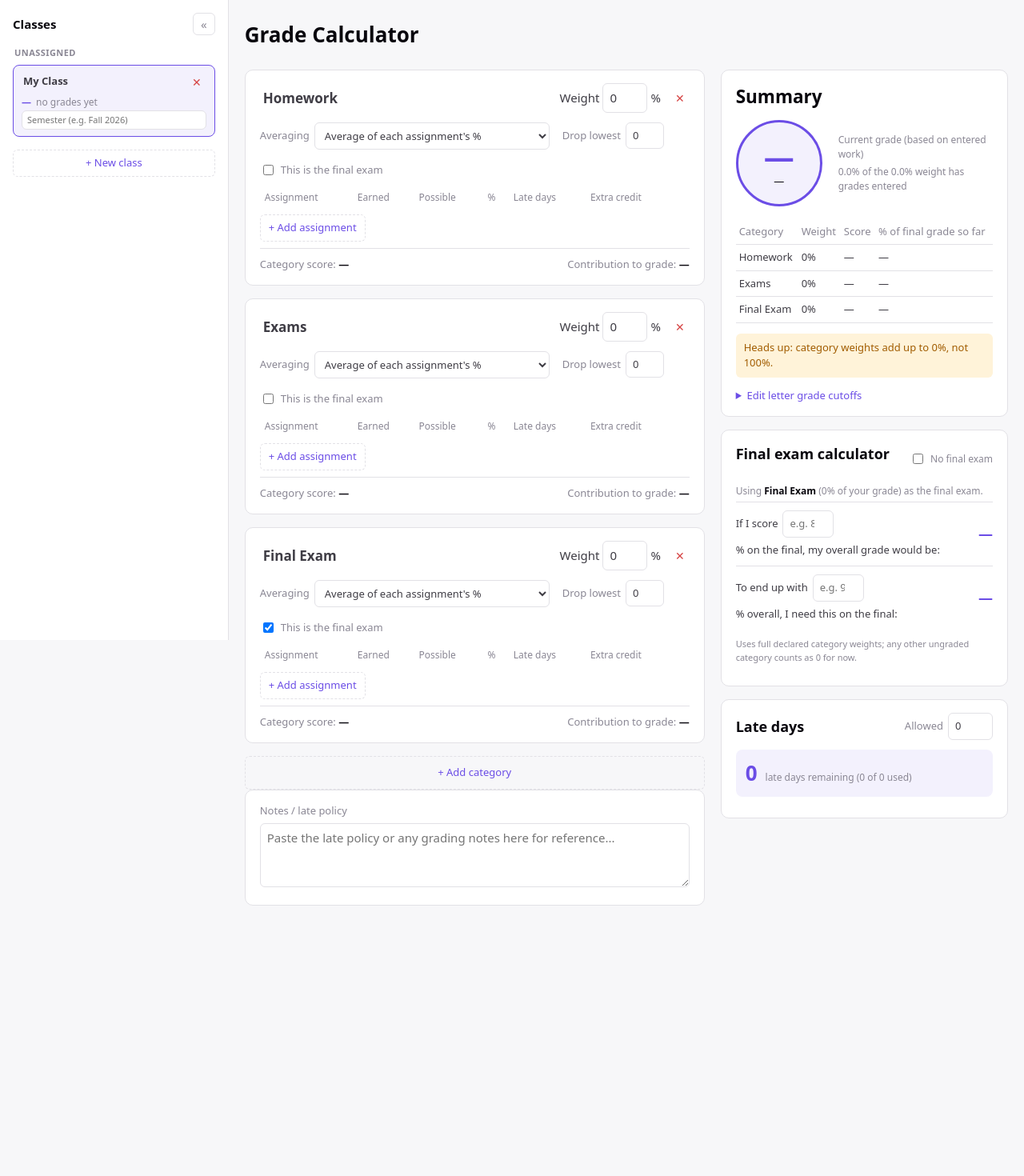
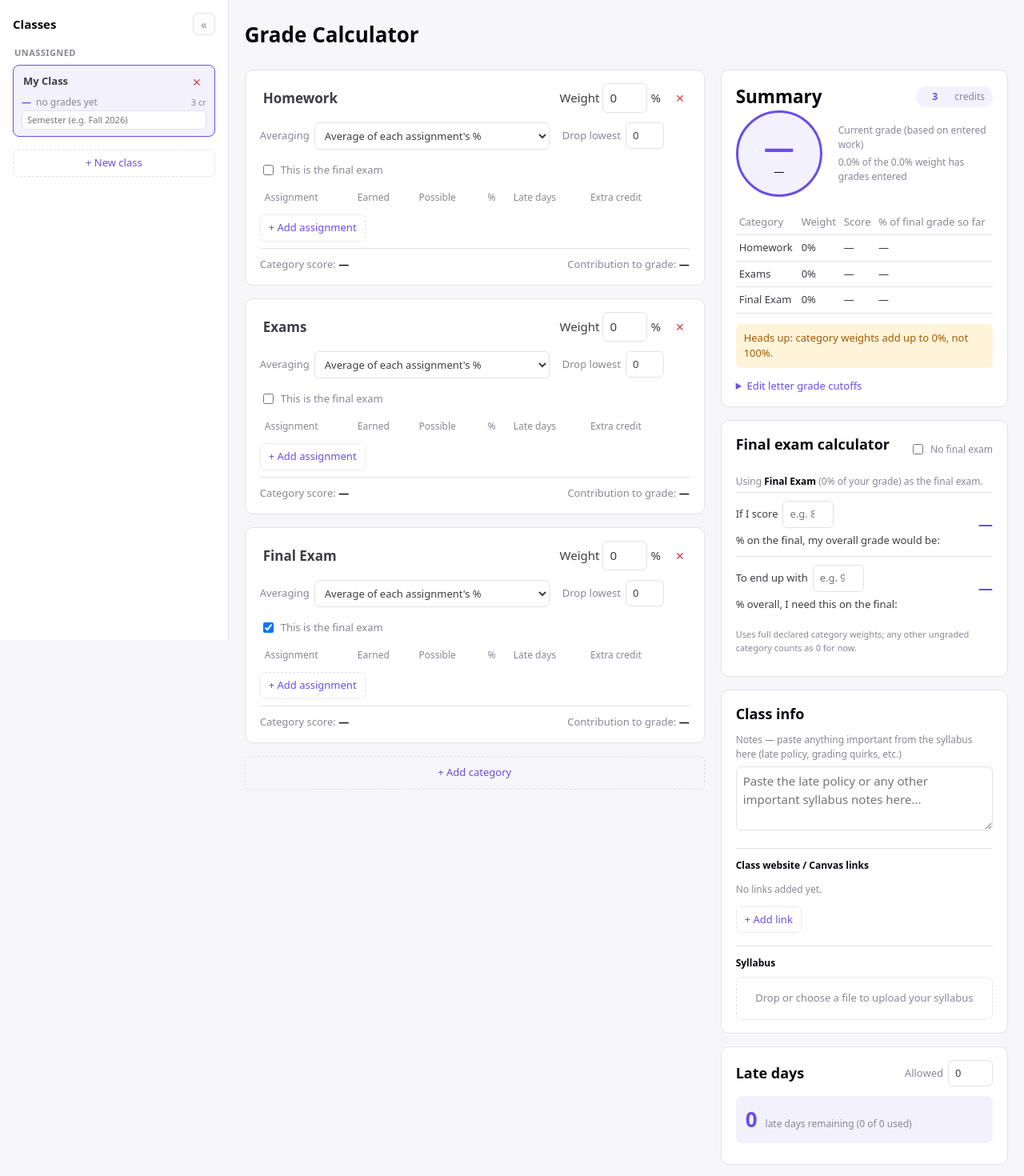
Before and after one commit to T-ya777/Grade-calculater, a React (Vite) app: page / in a window 1280 px wide. Shown: the top 1470 px of the page at 80% size. Before the commit the page ends 1212 px from the top, so only its background shows below. Built offline with nearby package versions, Linux system fonts and the light colour scheme.

Commit message:
upload + credits
add the sidebar to upload syllabus/ add class related links and important info. add credits of the class

```diff
--- a/src/App.css
+++ b/src/App.css
@@ -209,6 +209,38 @@ header h1 {
 
 .summary-card h2 {
   margin-bottom: 12px;
+}
+
+.summary-card-header {
+  display: flex;
+  align-items: center;
+  justify-content: space-between;
+  gap: 12px;
+}
+
+.summary-card-header h2 {
+  margin-bottom: 0;
+}
+
+.credits-badge {
+  display: flex;
+  align-items: center;
+  gap: 6px;
+  font-size: 12px;
+  color: var(--muted);
+  background: var(--accent-bg);
+  border-radius: 999px;
+  padding: 4px 10px 4px 8px;
+}
+
+.credits-badge input {
+  width: 34px;
+  border: none;
+  background: transparent;
+  padding: 0;
+  text-align: right;
+  color: var(--accent);
+  font-weight: 700;
 }
 
 .summary-grade {
@@ -634,6 +666,11 @@ header h1 {
   color: var(--accent);
 }
 
+.mini-credits {
+  margin-left: auto;
+  font-size: 11px;
+}
+
 .class-chip {
   width: 44px;
   height: 44px;
@@ -681,3 +718,115 @@ header h1 {
   padding: 3px 6px;
   color: var(--muted);
 }
+
+/* Class info card */
+
+.class-info-card h2 {
+  font-size: 18px;
+  margin-bottom: 10px;
+}
+
+.notes-label {
+  display: block;
+  font-size: 12px;
+  color: var(--muted);
+  margin-bottom: 6px;
+}
+
+.class-info-section {
+  margin-top: 16px;
+  padding-top: 12px;
+  border-top: 1px solid var(--border);
+}
+
+.class-info-section-label {
+  font-size: 12px;
+  font-weight: 600;
+  color: var(--text-h);
+  margin-bottom: 8px;
+}
+
+.muted {
+  color: var(--muted);
+}
+
+.muted.small {
+  font-size: 12px;
+}
+
+.website-link-row {
+  display: flex;
+  align-items: center;
+  gap: 6px;
+  margin-bottom: 6px;
+}
+
+.website-link-label {
+  flex: 0 0 100px;
+  font-size: 13px;
+}
+
+.website-link-url {
+  flex: 1;
+  min-width: 0;
+  font-size: 13px;
+}
+
+.website-link-open {
+  color: var(--accent);
+  text-decoration: none;
+  font-size: 14px;
+  padding: 2px 4px;
+}
+
+.syllabus-upload {
+  display: flex;
+  align-items: center;
+  justify-content: center;
+  text-align: center;
+  border: 1px dashed var(--border);
+  border-radius: 8px;
+  padding: 16px 10px;
+  font-size: 13px;
+  color: var(--muted);
+  cursor: pointer;
+}
+
+.syllabus-upload:hover {
+  border-color: var(--accent);
+  color: var(--accent);
+}
+
+.syllabus-upload input {
+  display: none;
+}
+
+.syllabus-row {
+  display: flex;
+  align-items: center;
+  gap: 10px;
+  font-size: 13px;
+  border: 1px solid var(--border);
+  border-radius: 8px;
+  padding: 8px 10px;
+}
+
+.syllabus-name {
+  flex: 1;
+  min-width: 0;
+  overflow: hidden;
+  text-overflow: ellipsis;
+  white-space: nowrap;
+  color: var(--accent);
+  text-decoration: none;
+  background: none;
+  border: none;
+  text-align: left;
+  padding: 0;
+  font: inherit;
+  cursor: pointer;
+}
+
+.syllabus-name:hover {
+  text-decoration: underline;
+}
--- a/src/App.jsx
+++ b/src/App.jsx
@@ -5,6 +5,7 @@ import CategoryCard from "./components/CategoryCard";
 import SummaryPanel from "./components/SummaryPanel";
 import LateDaysCard from "./components/LateDaysCard";
 import FinalExamCard from "./components/FinalExamCard";
+import ClassInfoCard from "./components/ClassInfoCard";
 import { computeOverall } from "./utils/grading";
 import { loadProfiles, saveProfiles, newClassProfile, newCategory } from "./utils/storage";
 
@@ -145,19 +146,6 @@ export default function App() {
             <button className="add-btn add-category-btn" onClick={addCategory}>
               + Add category
             </button>
-
-            <div className="card">
-              <label className="late-policy-label" htmlFor="late-policy">
-                Notes / late policy
-              </label>
-              <textarea
-                id="late-policy"
-                className="late-policy-input"
-                placeholder="Paste the late policy or any grading notes here for reference..."
-                value={active.latePolicy || ""}
-                onChange={(e) => updateActive({ latePolicy: e.target.value })}
-              />
-            </div>
           </div>
 
           <div className="summary-column">
@@ -165,11 +153,14 @@ export default function App() {
               overall={overall}
               scale={active.scale}
               onScaleChange={(scale) => updateActive({ scale })}
+              credits={active.credits}
+              onCreditsChange={(credits) => updateActive({ credits })}
             />
             <FinalExamCard
               classProfile={active}
               onNoFinalExamChange={(noFinalExam) => updateActive({ noFinalExam })}
             />
+            <ClassInfoCard classProfile={active} onChange={updateActive} />
             <LateDaysCard
               classProfile={active}
               onTotalChange={(totalLateDays) => updateActive({ totalLateDays })}
--- /dev/null
+++ b/src/components/ClassInfoCard.jsx
@@ -0,0 +1,149 @@
+import { newWebsiteLink } from "../utils/storage";
+
+const MAX_SYLLABUS_BYTES = 4 * 1024 * 1024; // ~4MB, keeps localStorage happy
+
+function readFileAsDataUrl(file) {
+  return new Promise((resolve, reject) => {
+    const reader = new FileReader();
+    reader.onload = () => resolve(reader.result);
+    reader.onerror = reject;
+    reader.readAsDataURL(file);
+  });
+}
+
+export default function ClassInfoCard({ classProfile, onChange }) {
+  const links = classProfile.websiteLinks || [];
+  const syllabus = classProfile.syllabus || null;
+
+  function updateLinks(next) {
+    onChange({ websiteLinks: next });
+  }
+
+  function addLink() {
+    updateLinks([...links, newWebsiteLink()]);
+  }
+
+  function updateLink(id, patch) {
+    updateLinks(links.map((l) => (l.id === id ? { ...l, ...patch } : l)));
+  }
+
+  function removeLink(id) {
+    updateLinks(links.filter((l) => l.id !== id));
+  }
+
+  async function handleSyllabusUpload(e) {
+    const file = e.target.files?.[0];
+    e.target.value = ""; // allow re-uploading the same filename later
+    if (!file) return;
+
+    if (file.size > MAX_SYLLABUS_BYTES) {
+      alert(
+        `That file is ${(file.size / 1024 / 1024).toFixed(1)}MB. Since files are saved in your ` +
+          `browser's local storage, please keep it under ${MAX_SYLLABUS_BYTES / 1024 / 1024}MB.`
+      );
+      return;
+    }
+
+    try {
+      const dataUrl = await readFileAsDataUrl(file);
+      onChange({ syllabus: { name: file.name, type: file.type, size: file.size, dataUrl } });
+    } catch {
+      alert("Couldn't read that file — try again.");
+    }
+  }
+
+  function removeSyllabus() {
+    onChange({ syllabus: null });
+  }
+
+  // Browsers block navigating a whole tab straight to a data: URL (security
+  // restriction — Chrome's console literally says "use a blob: URL
+  // instead"). So convert to a blob URL just before opening it.
+  async function openSyllabus() {
+    if (!syllabus?.dataUrl) return;
+    try {
+      const res = await fetch(syllabus.dataUrl);
+      const blob = await res.blob();
+      const blobUrl = URL.createObjectURL(blob);
+      window.open(blobUrl, "_blank", "noopener");
+      setTimeout(() => URL.revokeObjectURL(blobUrl), 60_000);
+    } catch {
+      alert("Couldn't open that file — try re-uploading it.");
+    }
+  }
+
+  return (
+    <div className="card class-info-card">
+      <h2>Class info</h2>
+
+      <label className="notes-label" htmlFor="class-notes">
+        Notes — paste anything important from the syllabus here (late policy, grading quirks, etc.)
+      </label>
+      <textarea
+        id="class-notes"
+        className="late-policy-input"
+        placeholder="Paste the late policy or any other important syllabus notes here..."
+        value={classProfile.latePolicy || ""}
+        onChange={(e) => onChange({ latePolicy: e.target.value })}
+      />
+
+      <div className="class-info-section">
+        <div className="class-info-section-label">Class website / Canvas links</div>
+        {links.length === 0 && <p className="muted small">No links added yet.</p>}
+        {links.map((link) => (
+          <div key={link.id} className="website-link-row">
+            <input
+              className="website-link-label"
+              placeholder="Label (e.g. Canvas)"
+              value={link.label}
+              onChange={(e) => updateLink(link.id, { label: e.target.value })}
+            />
+            <input
+              className="website-link-url"
+              placeholder="https://..."
+              value={link.url}
+              onChange={(e) => updateLink(link.id, { url: e.target.value })}
+            />
+            {link.url && (
+              <a
+                className="website-link-open"
+                href={link.url}
+                target="_blank"
+                rel="noopener noreferrer"
+                title="Open link"
+              >
+                ↗
+              </a>
+            )}
+            <button className="icon-btn danger" onClick={() => removeLink(link.id)} title="Remove">
+              ✕
+            </button>
+          </div>
+        ))}
+        <button className="add-btn" onClick={addLink}>
+          + Add link
+        </button>
+      </div>
+
+      <div className="class-info-section">
+        <div className="class-info-section-label">Syllabus</div>
+        {syllabus ? (
+          <div className="syllabus-row">
+            <button type="button" className="syllabus-name" onClick={openSyllabus}>
+              📄 {syllabus.name}
+            </button>
+            <span className="muted small">{(syllabus.size / 1024).toFixed(0)} KB</span>
+            <button className="icon-btn danger" onClick={removeSyllabus} title="Remove">
+              ✕
+            </button>
+          </div>
+        ) : (
+          <label className="syllabus-upload">
+            <input type="file" accept=".pdf,.doc,.docx,.txt" onChange={handleSyllabusUpload} />
+            Drop or choose a file to upload your syllabus
+          </label>
+        )}
+      </div>
+    </div>
+  );
+}
--- a/src/components/ClassSidebar.jsx
+++ b/src/components/ClassSidebar.jsx
@@ -100,6 +100,9 @@ export default function ClassSidebar({
                       <span className="mini-pct">
                         {grade === null || grade === undefined ? "no grades yet" : `${grade.toFixed(1)}%`}
                       </span>
+                      {p.credits !== undefined && p.credits !== "" && (
+                        <span className="mini-credits">{p.credits} cr</span>
+                      )}
                     </div>
                     <input
                       className="class-sidebar-semester"
--- a/src/components/SummaryPanel.jsx
+++ b/src/components/SummaryPanel.jsx
@@ -1,11 +1,23 @@
 import { letterForScore, SCALE_PRESETS } from "../utils/grading";
 
-export default function SummaryPanel({ overall, scale, onScaleChange }) {
+export default function SummaryPanel({ overall, scale, onScaleChange, credits, onCreditsChange }) {
   const { currentGrade, worstCaseGrade, rows, gradedWeightSum, totalWeight } = overall;
 
   return (
     <div className="card summary-card">
-      <h2>Summary</h2>
+      <div className="summary-card-header">
+        <h2>Summary</h2>
+        <label className="credits-badge" title="Credit hours for this class">
+          <input
+            type="number"
+            min="0"
+            step="0.5"
+            value={credits}
+            onChange={(e) => onCreditsChange(e.target.value === "" ? "" : Number(e.target.value))}
+          />
+          credits
+        </label>
+      </div>
 
       <div className="summary-grade">
         <div className="letter-circle">
--- a/src/utils/storage.js
+++ b/src/utils/storage.js
@@ -25,6 +25,10 @@ export function newAssignment(name = "New Assignment") {
   return { id: uid(), name, earned: "", possible: "", lateDaysUsed: 0, extraCredit: false };
 }
 
+export function newWebsiteLink(label = "", url = "") {
+  return { id: uid(), label, url };
+}
+
 export const UNASSIGNED_SEMESTER = "Unassigned";
 
 export function newClassProfile(name = "New Class") {
@@ -42,6 +46,8 @@ export function newClassProfile(name = "New Class") {
     latePolicy: "",
     totalLateDays: 0,
     noFinalExam: false,
+    websiteLinks: [],
+    syllabus: null, // { name, type, size, dataUrl } once uploaded
   };
 }
 
```
Also changed, not shown: 1 other file (tests, documents, lock files or other folders).
